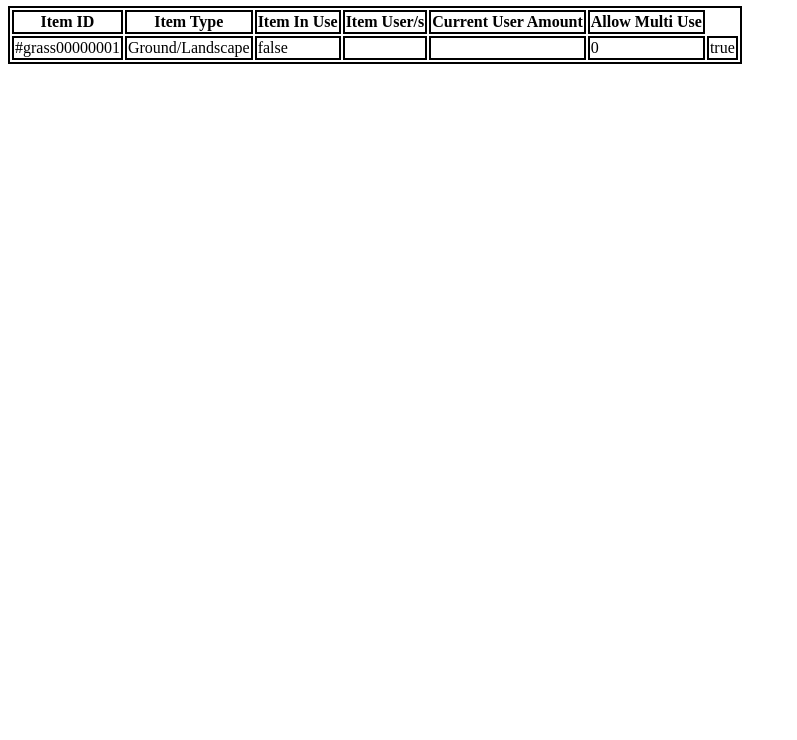
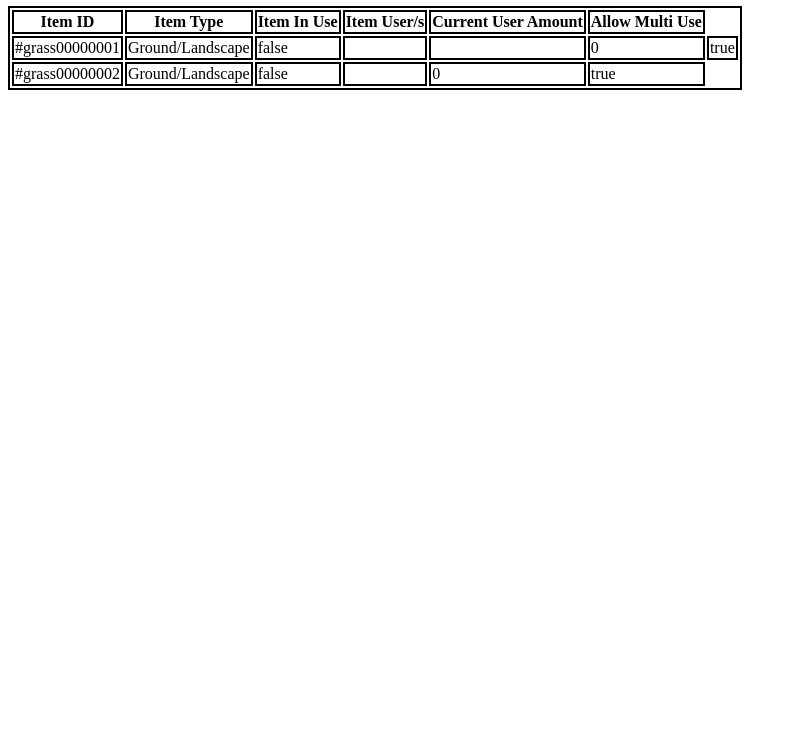
Before and after one commit to EverGen1/LifeDataBase, a plain HTML site: page index.html in a window 1280 px wide. Shown: the part 60-800 px from the top of the page, without its empty margins (0-797 px from the left). Drawn offline with Linux system fonts and the light colour scheme.

Commit message:
Update index.html

```diff
--- a/index.html
+++ b/index.html
@@ -26,6 +26,14 @@
     <td id="grass1t5">0</td>
     <td id="grass1t6">true</td>
    </tr>
+   <tr id="grass2">
+    <td id="grass2t1">#grass00000002</td>
+    <td id="grass2t2">Ground/Landscape</td>
+    <td id="grass2t3">false</td>
+    <td id="grass2t4"></td>
+    <td id="grass2t5">0</td>
+    <td id="grass2t6">true</td>
+   </tr>
   </table>
  </body>
 </html>
```
